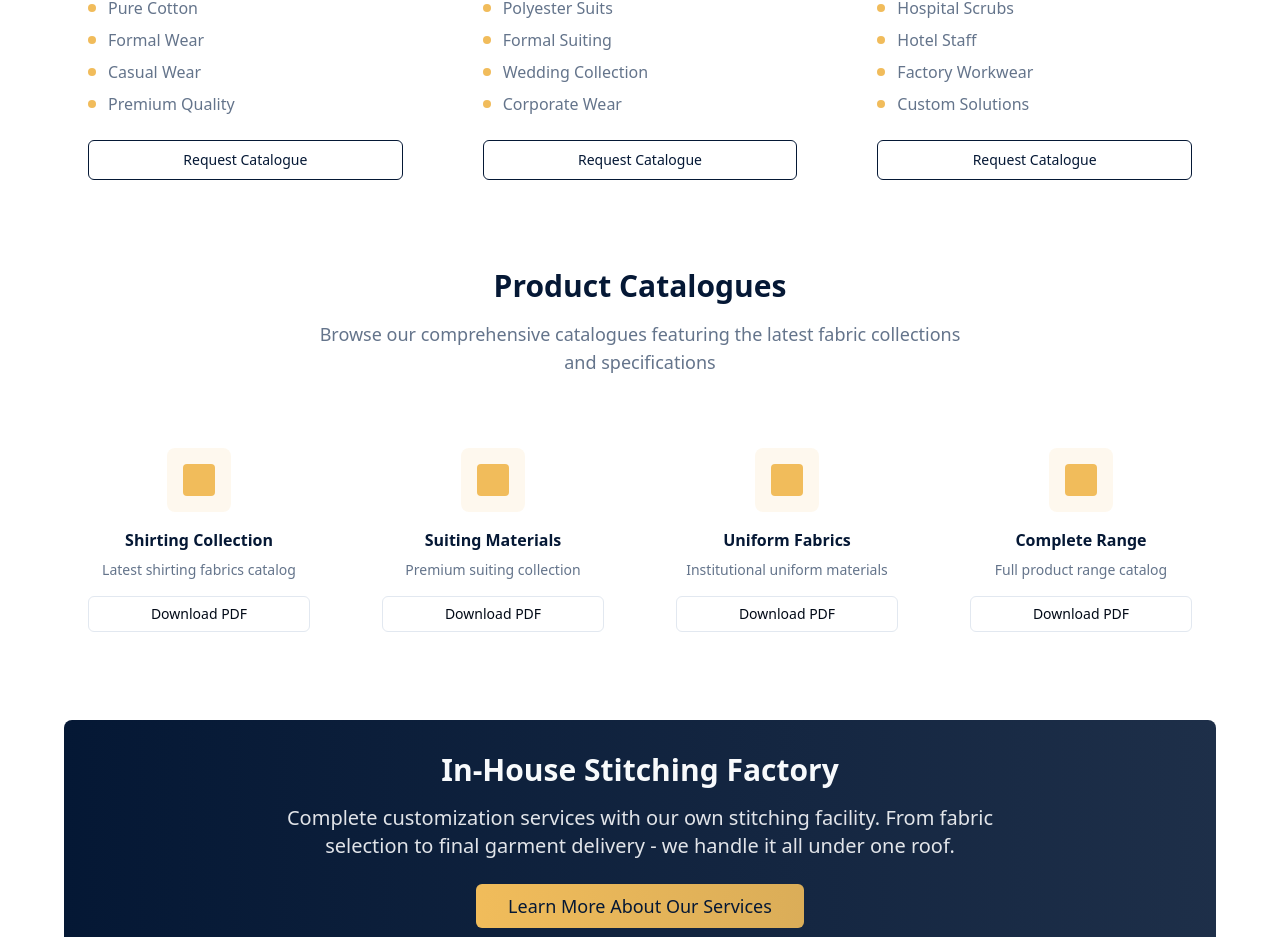
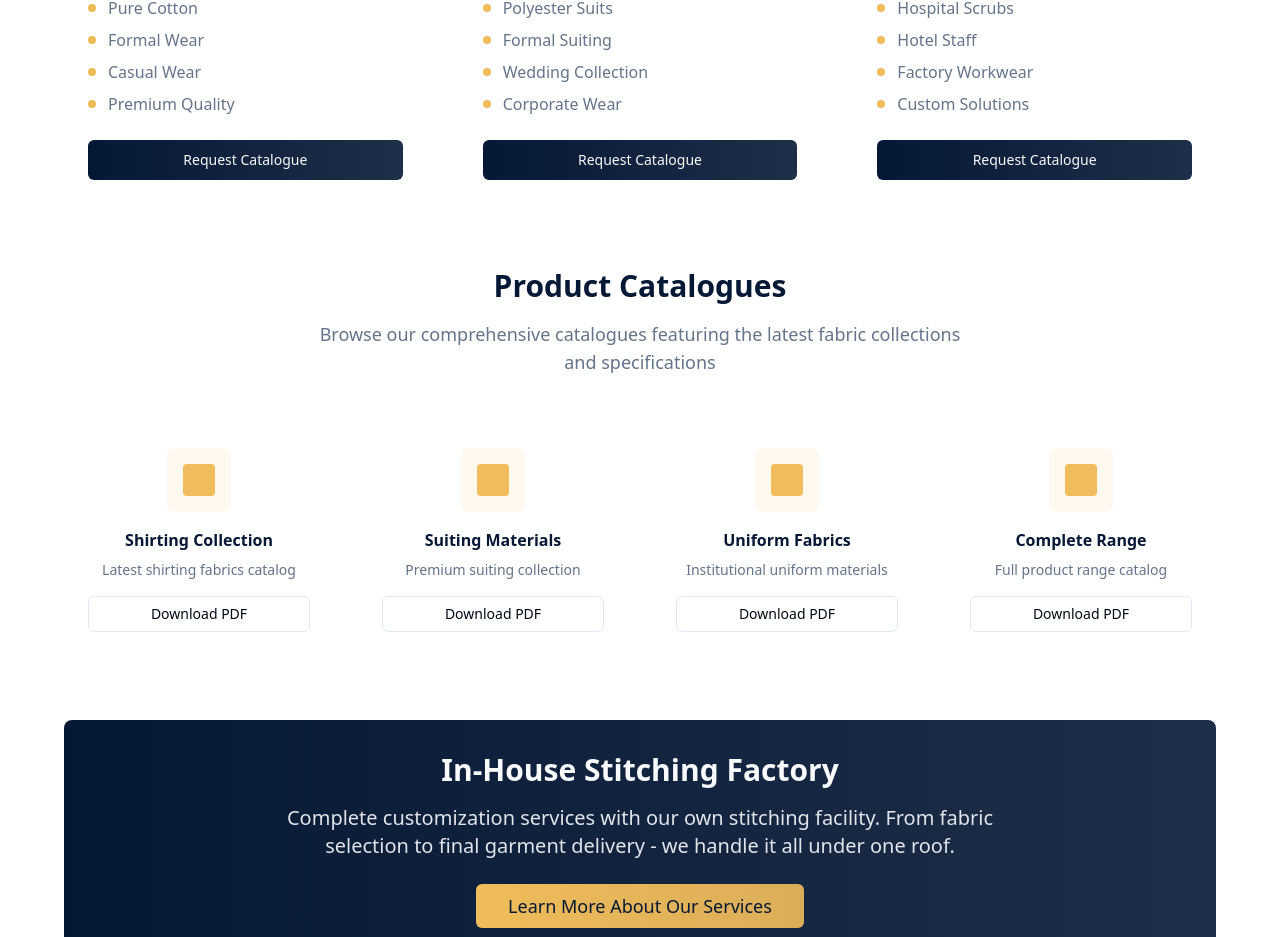
Before and after one commit to Dinesh071292/panna-fabrics-connect, a React (Vite) app: page / in a window 1280 px wide. Shown: the part 2131-3068 px from the top of the page. Built offline with nearby package versions, Linux system fonts and the light colour scheme.

Commit message:
Update button color
Updated the "Request Catalogue" buttons to have a blue color fill.

```diff
--- a/src/components/Products.tsx
+++ b/src/components/Products.tsx
@@ -57,8 +57,8 @@ const Products = () => {
 
                   <div className="flex justify-center">
                     <Button
-                      variant="outline"
-                      className="w-full border-business-navy text-business-navy hover:bg-business-navy hover:text-business-light"
+                      variant="business"
+                      className="w-full"
                       onClick={() => window.open(`https://wa.me/919448762116?text=Hi Could you please share ${product.title} Catalogue`, '_blank')}
                     >
                       Request Catalogue
```
